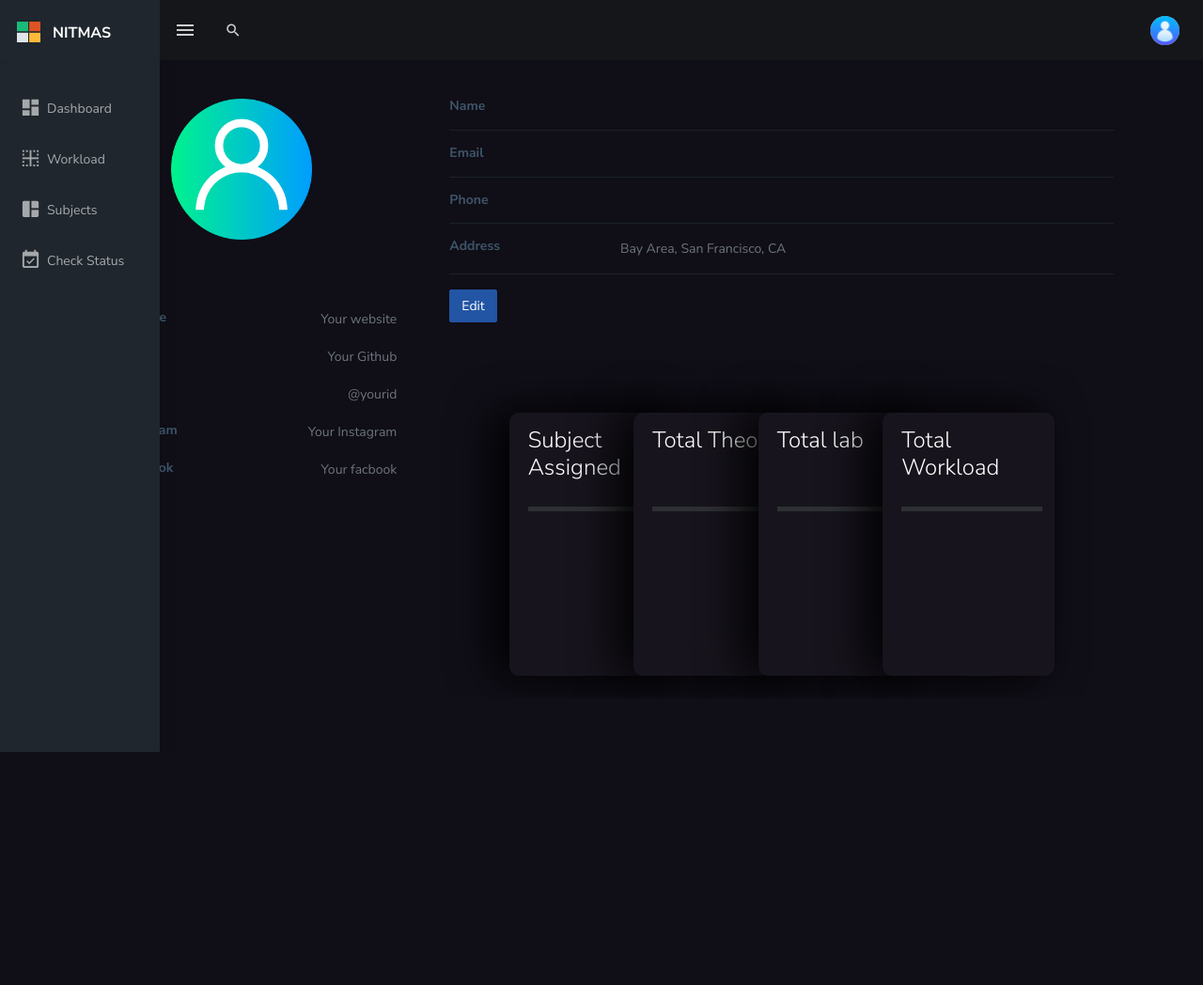
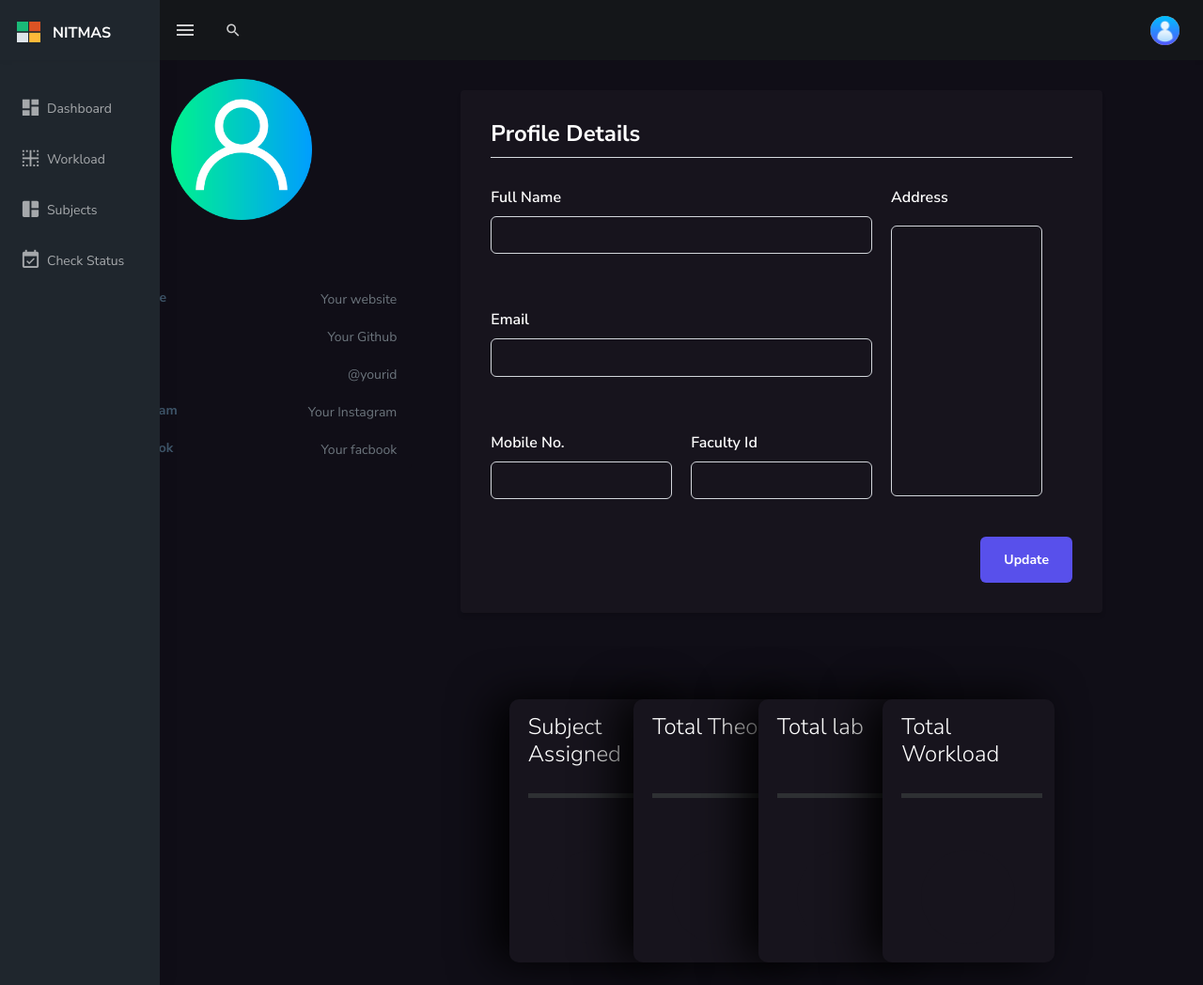
Before and after one commit to Codersfreedom/project, a PHP site: page /Faculty_profile.php in a window 1280 px wide. Shown: the whole page at 94% size. Before the commit the page ends 800 px from the top, so only its background shows below. Run offline with PHP 8.4, Linux system fonts and the light colour scheme; the visitor is signed in with stand-in values (Sample User, id 1); data that the repository does not hold is empty; some libraries are stand-ins or nearby versions.

Commit message:
add profile details

```diff
--- a/Faculty_profile.php
+++ b/Faculty_profile.php
@@ -1,9 +1,8 @@
-
 <?php
 session_start();
-    if (!isset($_SESSION['logedin'])) {
-        header("location: index.php");
-    }
+if (!isset($_SESSION['logedin'])) {
+    header("location: index.php");
+}
 ?>
 
 <!DOCTYPE html>
@@ -132,19 +131,228 @@
             font-weight: 700;
             opacity: 1;
         }
-        .list-group>li{
+
+        .list-group>li {
             background-color: #100e17;
 
         }
-        .list-group{
+
+        .list-group {
             background-color: #100e17;
 
+        }
+
+        /* End of css  */
+
+        .container-2 {
+            background-color: #17141d;
+            color: #fff;
+            /* box-shadow: -1rem 0 3rem #000 !important; */
+            width: 100%;
+            padding: 1rem;
+        }
+
+        .title-2 {
+            font-size: 24px;
+            line-height: 28px;
+            font-weight: bold;
+            color: #fff;
+            padding-bottom: 11px;
+            border-bottom: 1px solid #d7dbdf;
+        }
+
+        .form-group {
+            margin-top: 25px;
+            display: flex;
+            flex-direction: column;
+        }
+
+
+
+        .textarea-group label,
+        .form-group label {
+            color: #fff;
+            font-size: 16px;
+            line-height: 19px;
+            margin-bottom: 10px;
+        }
+
+        .form-group [type],
+        .textarea-group textarea {
+            border: 1px solid #d2d6db;
+            border-radius: 6px;
+            padding: 15px;
+        }
+
+        .form-group [type]:hover,
+        .textarea-group textarea:hover {
+            border-color: #a8afb9;
+        }
+
+        input[type='text'],
+        input[type='email'],
+        input[type='tel'],
+        textarea {
+            background-color: #17141d !important;
+            font-size: 1.1rem;
+            color: #fff !important;
+
+        }
+
+        .form-group [type]:focus,
+        .textarea-group textarea:focus {
+            border-color: #5850eb;
+        }
+
+        .textarea-group {
+            margin-top: 24px;
+        }
+
+        .textarea-group textarea {
+            resize: none;
+            width: 100%;
+            margin-top: 10px;
+            height: calc(100% - 59px);
+        }
+
+
+
+        .button {
+            font-weight: bold;
+            line-height: 19px;
+            background: #5850eb;
+            border: none;
+            padding: 15px 25px;
+            border-radius: 6px;
+            color: white;
+            width: 100%;
+            margin-top: 24px;
+        }
+
+        .button:hover {
+            background: #6e67ee;
+        }
+
+        .button:focus {
+            background: #4239e8;
+        }
+
+        @media screen and (min-width: 768px) {
+            /* body {
+                align-items: center;
+                justify-content: center;
+            } */
+
+            .container-2 {
+                margin: 2rem;
+                box-shadow: 0px 4px 4px rgba(0, 0, 0, 0.1);
+                border-radius: 4px;
+                max-width: 32rem;
+                padding: 2rem;
+            }
+        }
+
+        @media screen and (min-width: 1024px) {
+            .container-2 {
+                max-width: 100%;
+                width: 100%;
+            }
+
+
+
+            .grid {
+                display: grid;
+                grid-gap: 20px;
+                grid-template-columns: 1fr 1fr 1fr;
+                grid-auto-rows: 1fr;
+            }
+
+            .name-group {
+                grid-column: span 2;
+                grid-row: 1;
+            }
+
+            .email-group {
+                grid-column: span 2;
+                grid-row: 2;
+            }
+
+            .fac-group {
+                grid-column: 2;
+                grid-row: 3;
+            }
+
+            .phone-group {
+                grid-column: 1;
+                grid-row: 3;
+            }
+
+            .bt-group {
+                grid-column: 3;
+                grid-row: 3;
+            }
+
+            .textarea-group {
+                grid-column: 3;
+                grid-row: span 3;
+                margin-right: 2rem;
+            }
+
+            .button-container {
+                /* margin-top: 25px; */
+                text-align: right;
+            }
+
+            .button {
+                /* bon, bon, bon
+		c'est pas tout mais j'ai faim moi ^^
+		*/
+                width: auto;
+            }
+        }
+
+        hr {
+            border-top: 2px solid black !important;
+        }
+
+        .icon {
+            font-size: 1.2rem;
+            padding-right: 4px;
+        }
+
+        /* dashboard css */
+        #dash-bg {
+            display: grid;
+            grid-template-columns: auto auto;
+            grid-template-rows: auto auto;
+        }
+
+        .left-menu {
+            grid-row: span 2;
+        }
+
+        @media(max-width:768px) {
+            #dash-bg {
+                display: grid;
+                grid-template-columns: auto auto;
+                grid-template-rows: auto;
+            }
+
+            /* .left-menu{
+		display: none;
+        order: 1;
+    } */
+            .greet>strong,
+            p,
+            a {
+                font-size: 1rem;
+            }
         }
     </style>
 </head>
 
-<body style = "background-color:#100e17;">
-    <div id="main-wrapper"  data-layout="vertical" data-navbarbg="skin5" data-sidebartype="full" data-sidebar-position="absolute" data-header-position="absolute" data-boxed-layout="full">
+<body style="background-color:#100e17;">
+    <div id="main-wrapper" data-layout="vertical" data-navbarbg="skin5" data-sidebartype="full" data-sidebar-position="absolute" data-header-position="absolute" data-boxed-layout="full">
 
         <?php
         include 'header.php';
@@ -152,13 +360,10 @@
 
         ?>
         <div class="container">
-            <?php
-        echo $_SESSION['logedin'];
-?>
             <div class="main-body">
                 <?php
                 $facid = $_SESSION['fac_id'];
-                $sql = "select *from faculty where fac_id = '$facid'";
+                $sql = "select * from faculty where fac_id = '$facid'";
                 $row = mysqli_fetch_assoc(mysqli_query($conn, $sql));
 
                 $totalSubSql = "select Subject_code from subject";
@@ -180,14 +385,25 @@
                 $totalWlSql = "select totalWL from total_wl where fac_id = '$facid'";
                 $totalWL = mysqli_fetch_assoc(mysqli_query($conn, $totalWlSql));
 
+                if ($_SERVER['REQUEST_METHOD'] == 'POST') {
+                    if (isset($_POST['name'])) {
+                        $name = $_POST['name'];
+                        $phone = $_POST['phone'];
+                        $email = $_POST['email'];
+                        $addr = $_POST['addr'];
+                        $fac_id = $_POST['fac_id'];
+                        $facUpSql="UPDATE faculty SET fac_id = '$fac_id',name='$name',phone=$phone,email='$email',addr='$addr' Where fac_id = '$fac_id'";
+                        $facUpRes=mysqli_query($conn, $facUpSql);
+                        echo "<meta http-equiv='refresh' content='0'>";
+                    }
+                }
 
                 ?>
 
 
-
                 <div class="row gutters-sm">
                     <div class="col-md-4 mb-3">
-                        <div class="card" style = "background-color:#100e17;">
+                        <div class="card" style="background-color:#100e17;">
                             <div class="card-body">
                                 <div class="d-flex flex-column align-items-center text-center">
                                     <img src="./assets/images/users/avatar1.png" alt="Avatar
@@ -206,8 +422,8 @@
                             </div>
                         </div>
                         <div class="card mt-3 ">
-                            <ul class="list-group  list-group-flush"    >
-                                <li class="list-group-item d-flex justify-content-between align-items-center flex-wrap" >
+                            <ul class="list-group  list-group-flush">
+                                <li class="list-group-item d-flex justify-content-between align-items-center flex-wrap">
                                     <h6 class="mb-0"><svg xmlns="http://www.w3.org/2000/svg" width="24" height="24" viewBox="0 0 24 24" fill="none" stroke="currentColor" stroke-width="2" stroke-linecap="round" stroke-linejoin="round" class="feather feather-globe mr-2 icon-inline">
                                             <circle cx="12" cy="12" r="10"></circle>
                                             <line x1="2" y1="12" x2="22" y2="12"></line>
@@ -249,52 +465,43 @@
                             </ul>
                         </div>
                     </div>
-                    <div class="col-md-8" >
-                        <div class="card mb-3" style = "background-color:#100e17;">
-                            <div class="card-body">
-                                <div class="row">
-                                    <div class="col-sm-3">
-                                        <h6 class="mb-0">Name</h6>
+                    <div class="col-md-8">
+                        <div class=" d-flex align-items-center justify-content-center">
+                            <div class="container-2">
+
+                                <h1 class="title-2">Profile Details</h1>
+
+                                <form id="studentForm" action="<?php echo $_SERVER["PHP_SELF"]; ?>" method="POST">
+                                    <div class="grid">
+                                        <div class="form-group name-group">
+                                            <label for="fname">Full Name</label>
+                                            <input class="form-control name" id="fname" name="name" type="text" readonly  value="<?= $row['name'] ?? null ?>" required>
+                                        </div>
+
+                                        <div class="form-group email-group">
+                                            <label for="fname">Email</label>
+                                            <input class="form-control name" id="email" name="email" type="email" value="<?= $row['email'] ?? null ?>" required>
+                                        </div>
+                                        <div class="form-group fac-group">
+                                            <label for="fname">Faculty Id</label>
+                                            <input class="form-control name" id="fac_id" name="fac_id" type="text" readonly  value="<?= $row['fac_id'] ?? null ?>" required>
+                                        </div>
+
+                                        <div class="textarea-group ">
+                                            <label for="bio">Address</label>
+                                            <textarea id="bio" name="addr"><?= $row['addr'] ?? null ?></textarea>
+                                        </div>
+
+                                        <div class="form-group phone-group">
+                                            <label for="phone">Mobile No.</label>
+                                            <input class="form-control name" id="phone" name="phone" type="tel" value="<?= $row['phone'] ?? null ?>">
+                                        </div>
                                     </div>
-                                    <div class="col-sm-9 text-secondary">
-                                        <?php echo $row['name']; ?>
+                                    <div class="button-container ">
+                                        <input class="button" type="submit" value="Update">
                                     </div>
-                                </div>
-                                <hr>
-                                <div class="row">
-                                    <div class="col-sm-3">
-                                        <h6 class="mb-0">Email</h6>
-                                    </div>
-                                    <div class="col-sm-9 text-secondary">
-                                        <?php echo $row['email']; ?>
-                                    </div>
-                                </div>
-                                <hr>
-                                <div class="row">
-                                    <div class="col-sm-3">
-                                        <h6 class="mb-0">Phone</h6>
-                                    </div>
-                                    <div class="col-sm-9 text-secondary">
-                                        <?php echo $row['phone']; ?>
-                                    </div>
-                                </div>
+                                </form>
 
-
-                                <hr>
-                                <div class="row">
-                                    <div class="col-sm-3">
-                                        <h6 class="mb-0">Address</h6>
-                                    </div>
-                                    <div class="col-sm-9 text-secondary">
-                                        Bay Area, San Francisco, CA
-                                    </div>
-                                </div>
-                                <hr>
-                                <div class="row">
-                                    <div class="col-sm-12">
-                                        <a class="btn btn-info " target="__blank" href="#">Edit</a>
-                                    </div>
-                                </div>
                             </div>
                         </div>
 
@@ -309,7 +516,7 @@
                                     <div class="circle">
                                         <svg version="1.1" xmlns="http://www.w3.org/2000/svg">
                                             <circle class="stroke" cx="60" cy="60" r="50" />
-                                            <text class="text" x="40" y="70" fill="#00d4ff"><?php echo $subCount>9 ? $subCount: "0".$subCount;?></text>
+                                            <text class="text" x="40" y="70" fill="#00d4ff"><?php echo $subCount > 9 ? $subCount : "0" . $subCount; ?></text>
                                         </svg>
                                     </div>
                                 </div>
@@ -322,7 +529,7 @@
                                     <div class="circle">
                                         <svg version="1.1" xmlns="http://www.w3.org/2000/svg">
                                             <circle class="stroke" cx="60" cy="60" r="50" />
-                                            <text class="text" x="40" y="70" fill="#00d4ff"><?="0".$theoryCount;?></text>
+                                            <text class="text" x="40" y="70" fill="#00d4ff"><?= "0" . $theoryCount; ?></text>
                                         </svg>
                                     </div>
                                 </div>
@@ -335,7 +542,7 @@
                                     <div class="circle">
                                         <svg version="1.1" xmlns="http://www.w3.org/2000/svg">
                                             <circle class="stroke" cx="60" cy="60" r="50" />
-                                            <text class="text" x="40" y="70" fill="#00d4ff"><?="0".$labCount;?></text>
+                                            <text class="text" x="40" y="70" fill="#00d4ff"><?= "0" . $labCount; ?></text>
                                         </svg>
                                     </div>
                                 </div>
@@ -348,7 +555,7 @@
                                     <div class="circle">
                                         <svg version="1.1" xmlns="http://www.w3.org/2000/svg">
                                             <circle class="stroke" cx="60" cy="60" r="50" />
-                                            <text class="text" x="40" y="70" fill="#00d4ff"><?=26-$totalWL['totalWL'];?></text>
+                                            <text class="text" x="40" y="70" fill="#00d4ff"><?= 26 - $totalWL['totalWL']; ?></text>
                                         </svg>
 
                                     </div>
```
